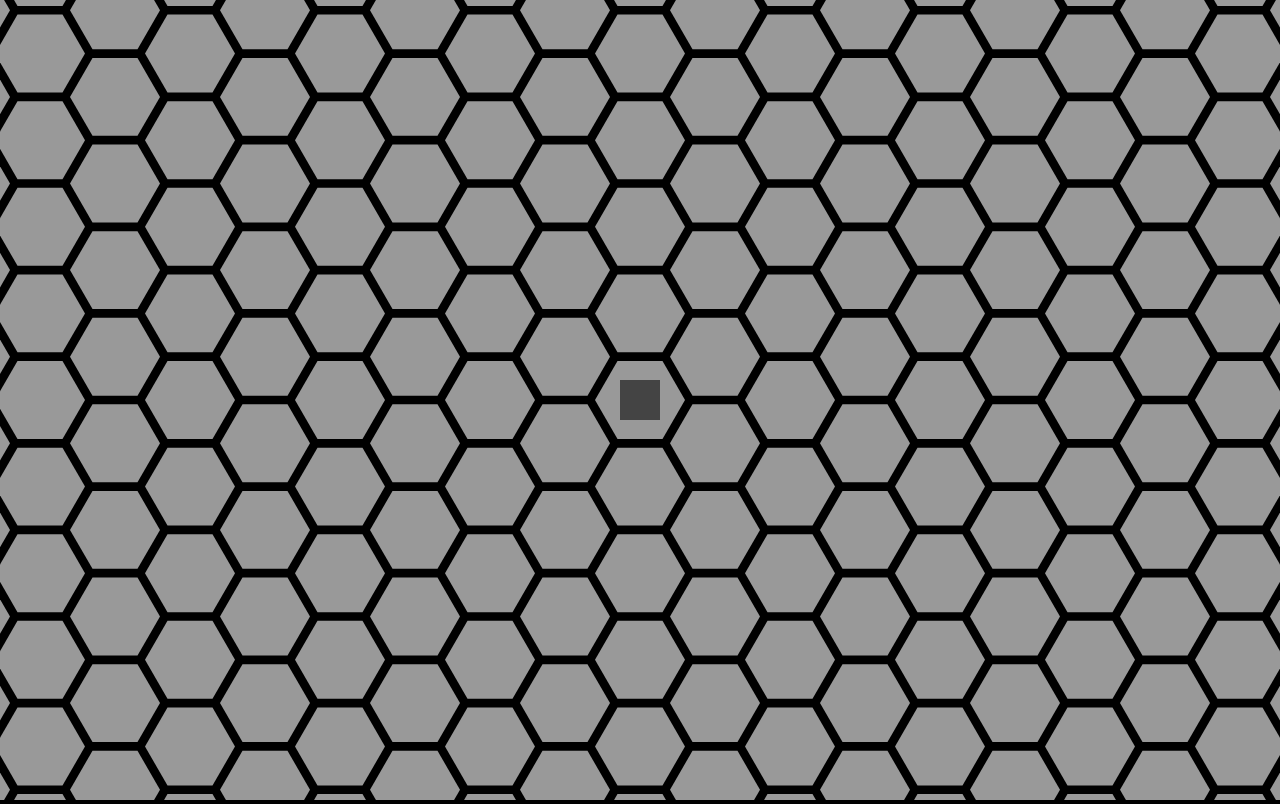
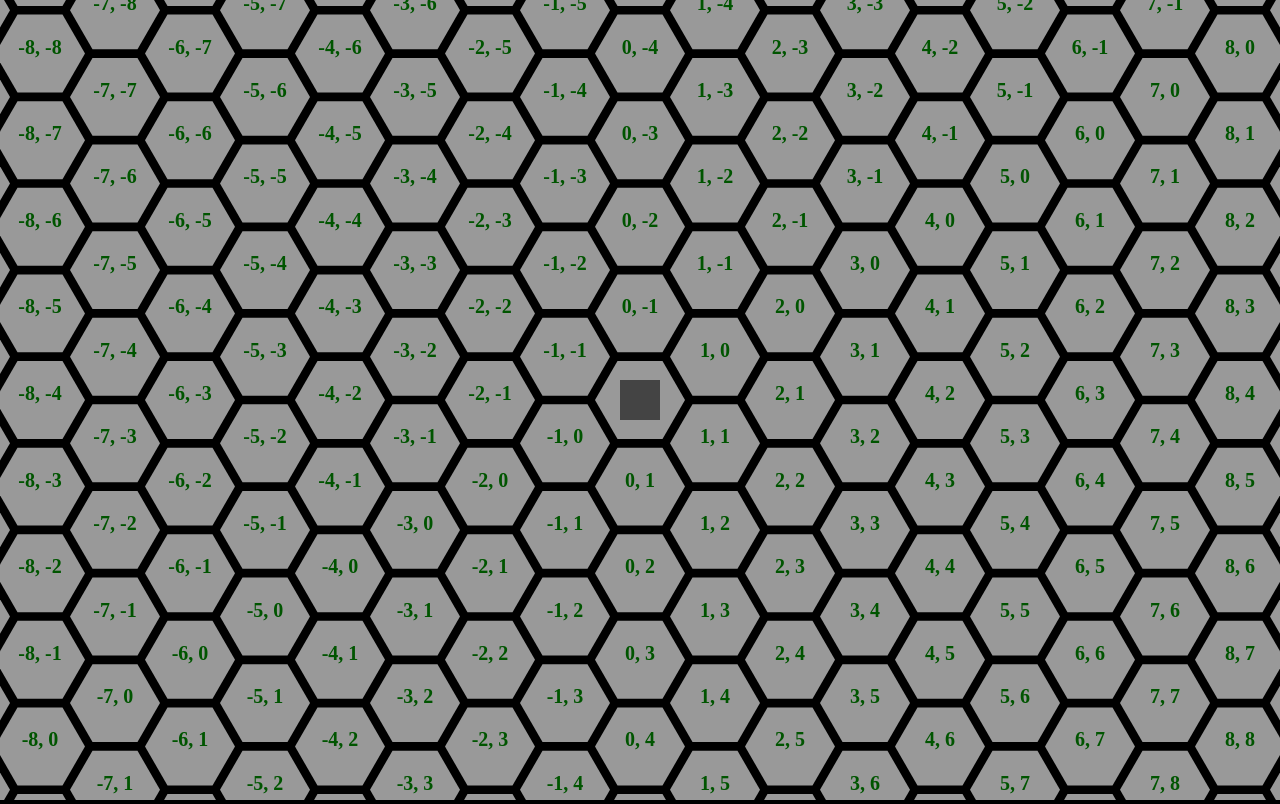
Before and after one commit to Dariadeer/hrts, a website with bundled scripts: page src/public/index.html in a window 1280 px wide. Built offline with nearby package versions, Linux system fonts and the light colour scheme; animation ran at ten frames a second.

Commit message:
I don't remember

```diff
--- a/src/public/client/Camera.ts
+++ /dev/null
@@ -1,182 +0,0 @@
-import Vector from "../utils/Vector.js";
-import CameraContext from "./CameraContext.js";
-import Scene from "./Scene.js";
-
-class Camera {
-
-    public static DEFAULT_ZOOM_SPEED = 0.0005;
-    public static DEFAULT_MOVEMENT_SPEED = 0.2;
-
-    public pos: Vector;
-    public screenPos: Vector = Vector.zero;
-    public container: HTMLElement;
-    public scene: Scene;
-
-    private previousTick: number;
-
-    public zoom: number;
-    public zoomSpeed: number;
-
-    private movement: { w: number, a: number, s: number, d: number };
-    private movementVector: Vector;
-    private movementSpeed: number;
-
-    public dragging: boolean;
-    public previousDraggingPoint: Vector;
-
-    public playing: boolean;
-    public debug: boolean;
-
-    private cameraContext: CameraContext;
-    private canvas: HTMLCanvasElement;
-    private context: CanvasRenderingContext2D;
-
-
-    constructor(scene: Scene, pos?: Vector, container?: HTMLElement) {
-
-        this.canvas = document.createElement('canvas');
-        const context: CanvasRenderingContext2D | null = this.canvas.getContext('2d');
-        if(!context) throw new Error('Failed to get the 2d rendering context of the canvas');
-
-        this.context = context;
-
-        this.container = container || document.body;
-        this.container.append(this.canvas);
-
-        this.previousTick = 0;
-
-        this.pos = pos || Vector.zero;
-        this.zoom = 1;
-        this.zoomSpeed = Camera.DEFAULT_ZOOM_SPEED;
-
-        this.movement = {
-            w: 0, a:0, s: 0, d: 0
-        };
-        this.movementVector = Vector.zero;
-        this.movementSpeed = Camera.DEFAULT_MOVEMENT_SPEED;
-
-        this.dragging = false;
-        this.previousDraggingPoint = Vector.zero;
-
-        this.scene = scene;
-        this.playing = false;
-
-        this.cameraContext = new CameraContext(this, this.context);
-        this.debug = false;
-
-        this.adjustSize();
-        this.handleResize();
-        this.handleInputs();
-    }
-
-    private adjustSize(): void {
-        const rect = this.container.getBoundingClientRect();
-        this.canvas.width = rect.width;
-        this.canvas.height = rect.height;
-        this.screenPos = new Vector(this.canvas.width / 2, this.canvas.height / 2);
-    }
-
-    private handleResize(): void {
-        window.addEventListener('resize', () => this.adjustSize());
-    }
-
-    private handleInputs(): void {
-        window.addEventListener('wheel', (event) => {
-            const zoom = this.zoom;
-            this.zoom /= 1 + event.deltaY * this.zoomSpeed;
-            const deltaZoom = (1 / zoom - 1 / this.zoom);
-            this.pos = this.pos.add(new Vector(deltaZoom * event.x, deltaZoom * event.y));
-        });
-
-        window.addEventListener('keydown', (e) => {
-            switch(e.key) {
-                case 'w':
-                case 'a':
-                case 's':
-                case 'd':
-                    this.movement[e.key] = 1;
-                    this.updateMovementVector();
-            }
-        });
-
-        window.addEventListener('keyup', (e) => {
-            switch(e.key) {
-                case 'w':
-                case 'a':
-                case 's':
-                case 'd':
-                    this.movement[e.key] = 0;
-                    this.updateMovementVector();
-            }
-        });
-
-        this.canvas.addEventListener('mousedown', (e) => {
-            e.preventDefault();
-            if(e.button) {
-                console.log('Down')
-                this.dragging = true;
-                this.previousDraggingPoint = new Vector(e.x, e.y);
-            }
-        });
-
-        window.oncontextmenu = (e) => e.preventDefault();
-
-        window.addEventListener('mouseup', (e) => {
-            e.preventDefault();
-            if(e.button) {
-                console.log('Up')
-                this.dragging = false;
-            }
-        });
-
-        window.addEventListener('mousemove', (e) => {
-            e.preventDefault();
-            if(this.dragging) {
-                console.log('Dragging')
-                const currentDraggingPoint = new Vector(e.x, e.y);
-                this.pos = this.pos.sub(currentDraggingPoint.sub(this.previousDraggingPoint).div(this.zoom));
-                this.previousDraggingPoint = currentDraggingPoint;
-            }
-        });
-    }
-
-    private updateMovementVector() {
-        this.movementVector = new Vector(this.movement.d - this.movement.a, this.movement.s - this.movement.w).normalise().scale(this.movementSpeed);
-    }
-
-    private updatePosition(dt: number) {
-        this.pos = this.pos.add(this.movementVector.scale(dt));
-    }
-
-    public play() {
-        this.playing = true;
-        this.previousTick = Date.now();
-        this.update(this.previousTick);
-    }
-
-    public stop() {
-        this.playing = false;
-    }
-
-    private clear() {
-        this.context.clearRect(0, 0, this.canvas.width, this.canvas.height);
-    }
-
-    private update(time: number) {
-        if(!this.playing) return;
-        requestAnimationFrame(this.update.bind(this));
-
-        const deltaTime = time - this.previousTick;
-        this.previousTick = time;
-
-        this.updatePosition(deltaTime);
-
-        this.clear();
-        for(let view of this.scene.views) {
-            view.display(this.cameraContext);
-        }
-
-    }
-}
-
-export default Camera;
--- /dev/null
+++ b/src/public/client/camera/Camera.ts
@@ -0,0 +1,127 @@
+import Vector from "../../utils/Vector.js";
+import CameraContext from "./CameraContext.js";
+import Scene from "../Scene.js";
+import CameraController from "./CameraController.js";
+
+class Camera {
+
+    public static DEFAULT_ZOOM_SPEED = 0.0005;
+    public static DEFAULT_MOVEMENT_SPEED = 0.5;
+
+    public zoom: number;
+
+    public pos: Vector;
+    public screenPos: Vector = Vector.zero;
+    public container: HTMLElement;
+    public scene: Scene;
+
+    private previousTick: number;
+
+    public dpr: number;
+    public width: number;
+    public height: number;
+
+    public playing: boolean;
+    public debug: boolean;
+
+    public movementVector: Vector;
+
+    // public onCellClicked: Function;
+
+    private cameraController: CameraController;
+    private cameraContext: CameraContext;
+    private canvas: HTMLCanvasElement;
+    private context: CanvasRenderingContext2D;
+
+    constructor(scene: Scene, pos?: Vector, container?: HTMLElement) {
+
+        this.canvas = document.createElement('canvas');
+        this.canvas.className = 'camera';
+        const context: CanvasRenderingContext2D | null = this.canvas.getContext('2d');
+        if(!context) throw new Error('Failed to get the 2d rendering context of the canvas');
+
+        this.context = context;
+
+        this.container = container || document.body;
+        this.container.append(this.canvas);
+
+        this.previousTick = 0;
+
+        this.dpr = window.devicePixelRatio;
+        this.width = 0;
+        this.height = 0;
+
+        this.zoom = 1;
+
+        this.pos = pos || Vector.zero;
+        this.movementVector = Vector.zero;
+
+        this.scene = scene;
+        this.playing = false;
+
+        this.cameraController = new CameraController(this, this.canvas);
+        this.cameraContext = new CameraContext(this, this.context);
+        this.debug = false;
+
+        this.adjustSize();
+        this.disableContextMenu();
+
+        window.addEventListener('resize', () => this.adjustSize());
+    }
+
+    private adjustSize(): void {
+        const rect = this.container.getBoundingClientRect();
+        this.width = rect.width * this.dpr;
+        this.height = rect.height * this.dpr;
+
+        this.canvas.width = this.width;
+        this.canvas.height = this.height;
+
+        this.context.scale(this.dpr, this.dpr);
+
+        this.screenPos = new Vector(this.width / 2, this.height / 2).div(this.dpr);
+    }
+
+    private disableContextMenu(): void {
+        window.oncontextmenu = (e) => e.preventDefault();
+    }
+
+    public updateMovementVector(movement: Vector) {
+        this.movementVector = movement;
+    }
+
+    private updatePosition(dt: number) {
+        this.pos = this.pos.add(this.movementVector.scale(dt));
+    }
+
+    public play() {
+        this.playing = true;
+        this.previousTick = Date.now();
+        this.update(this.previousTick);
+    }
+
+    public stop() {
+        this.playing = false;
+    }
+
+    private clear() {
+        this.context.clearRect(0, 0, this.canvas.width, this.canvas.height);
+    }
+
+    private update(time: number) {
+        if(!this.playing) return;
+        requestAnimationFrame(this.update.bind(this));
+
+        const deltaTime = time - this.previousTick;
+        this.previousTick = time;
+
+        this.updatePosition(deltaTime);
+
+        this.clear();
+        for(let view of this.scene.views) {
+            view.display(this.cameraContext);
+        }
+    }
+}
+
+export default Camera;
--- a/src/public/client/CameraContext.ts
+++ b/src/public/client/camera/CameraContext.ts
@@ -1,4 +1,4 @@
-import Vector from "../utils/Vector";
+import Vector from "../../utils/Vector";
 import Camera from "./Camera";
 
 class CameraContext {
@@ -17,8 +17,12 @@ class CameraContext {
         this.colorMap = new Map<number, string>;
     }
 
-    globalToLocal(v: Vector): [number, number] {
-        return v.add(this.camera.screenPos).sub(this.camera.pos).scale(this.camera.zoom).components();
+    globalToLocal(v: Vector): Vector {
+        return v.add(this.camera.screenPos).sub(this.camera.pos).scale(this.camera.zoom);
+    }
+
+    globalToLocalAsArray(v: Vector): [number, number] {
+        return this.globalToLocal(v).components();
     }
 
     beginPath(): void {
@@ -34,7 +38,7 @@ class CameraContext {
     }
 
     fillRect(v: Vector, d: Vector): void {
-        this.context.fillRect(...this.globalToLocal(v), ...d.scale(this.camera.zoom).components());
+        this.context.fillRect(...this.globalToLocalAsArray(v), ...d.scale(this.camera.zoom).components());
     }
 
     setColor(color: number): void {
@@ -47,19 +51,28 @@ class CameraContext {
     }
 
     lineTo(v: Vector): void {
-        this.context.lineTo(...this.globalToLocal(v));
+        this.context.lineTo(...this.globalToLocalAsArray(v));
     }
 
     moveTo(v: Vector): void {
-        this.context.moveTo(...this.globalToLocal(v));
+        this.context.moveTo(...this.globalToLocalAsArray(v));
     }
 
-    debugText(text: string, v: Vector) {
+    debugText(text: string, v: Vector): void {
         if(this.camera.debug) {
+            this.context.font = 'bold ' + ((this.camera.zoom * 20) | 0) + 'px serif';
             this.context.textAlign = 'center';
             this.setColor(CameraContext.DEBUG_COLOR);
-            this.context.fillText(text, ...this.globalToLocal(v));
+            this.context.fillText(text, ...this.globalToLocalAsArray(v));
         }
+    }
+
+    isInFieldOfView(v: Vector, globalMargin: number): boolean {
+        const localPos = this.globalToLocal(v);
+        const localMargin = globalMargin * this.camera.zoom;
+        return localPos.x > -localMargin && localPos.y > -localMargin
+            && localPos.x < localMargin + this.camera.width
+            && localPos.y < localMargin + this.camera.height;
     }
 }
 
--- /dev/null
+++ b/src/public/client/camera/CameraController.ts
@@ -0,0 +1,109 @@
+import Vector from "../../utils/Vector.js";
+import Camera from "./Camera.js";
+
+class CameraController {
+
+    private camera: Camera;
+    private cameraElement: HTMLElement;
+
+    public dragging: boolean;
+    public previousDraggingPoint: Vector;
+
+    public zoomSpeed: number;
+
+    public movement: MovementObject;
+    private movementSpeed: number;
+
+    constructor(camera: Camera, cameraElement: HTMLElement) {
+        this.camera = camera;
+        this.cameraElement = cameraElement;
+
+        this.zoomSpeed = Camera.DEFAULT_ZOOM_SPEED;
+
+
+        this.movement = {
+            w: 0, a:0, s: 0, d: 0
+        };
+        this.movementSpeed = Camera.DEFAULT_MOVEMENT_SPEED;
+
+        this.dragging = false;
+        this.previousDraggingPoint = Vector.zero;
+
+        this.init();
+    }
+
+    private init(): void {
+        window.addEventListener('keydown', this.keydown.bind(this));
+        window.addEventListener('keyup', this.keyup.bind(this));
+
+        window.addEventListener('wheel', this.wheel.bind(this));
+
+        this.cameraElement.addEventListener('mousedown', this.mousedown.bind(this));
+        window.addEventListener('mouseup', this.mouseup.bind(this));
+        window.addEventListener('mousemove', this.mousemove.bind(this));
+    }
+
+    private keydown(event: KeyboardEvent): void {
+        switch(event.key) {
+            case 'w':
+            case 'a':
+            case 's':
+            case 'd':
+                this.movement[event.key] = 1;
+                this.camera.updateMovementVector(this.getMovementVector());
+        }
+    }
+
+    private keyup(event: KeyboardEvent): void {
+        switch(event.key) {
+            case 'w':
+            case 'a':
+            case 's':
+            case 'd':
+                this.movement[event.key] = 0;
+                this.camera.updateMovementVector(this.getMovementVector());
+        }
+    }
+
+    private mousedown(event: MouseEvent): void {
+        if(event.button) {
+            this.dragging = true;
+            this.previousDraggingPoint = new Vector(event.x, event.y);
+        }
+    }
+
+    private mouseup(event: MouseEvent): void {
+        if(event.button) {
+            this.dragging = false;
+        }
+    }
+
+    private mousemove(event: MouseEvent): void {
+        if(this.dragging) {
+            const currentDraggingPoint = new Vector(event.x, event.y);
+            this.camera.pos = this.camera.pos.sub(currentDraggingPoint.sub(this.previousDraggingPoint).div(this.camera.zoom));
+            this.previousDraggingPoint = currentDraggingPoint;
+        }
+    }
+
+    private wheel(event: WheelEvent): void {
+        const zoom = this.camera.zoom;
+        this.camera.zoom /= 1 + event.deltaY * this.zoomSpeed;
+        const deltaZoom = (1 / zoom - 1 / this.camera.zoom);
+        this.camera.pos = this.camera.pos.add(new Vector(deltaZoom * event.x, deltaZoom * event.y));
+        this.camera.updateMovementVector(this.getMovementVector());
+    }
+
+    private getMovementVector(): Vector {
+        return new Vector(this.movement.d - this.movement.a, this.movement.s - this.movement.w).div(this.camera.zoom).scale(this.movementSpeed);
+    }
+}
+
+type MovementObject = {
+    w: number;
+    a: number;
+    s: number;
+    d: number;
+}
+
+export default CameraController;
--- a/src/public/client/views/CellView.ts
+++ b/src/public/client/views/CellView.ts
@@ -2,7 +2,7 @@ import Cell from "../../logic/Cell.js";
 import Entity from "../../logic/Entity.js";
 import GameObject from "../../logic/GameObject.js";
 import Hexagon from "../../utils/Hexagon.js";
-import CameraContext from "../CameraContext.js";
+import CameraContext from "../camera/CameraContext.js";
 import EntityView from "./EntityView.js";
 import GameObjectView from "./GameObjectView.js";
 import View from "./View.js";
@@ -11,12 +11,14 @@ class CellView extends Hexagon implements View {
 
     static PADDING = 0.1;
     public cell: Cell;
+    public radius: number;
     public gameObjectView: GameObjectView | undefined;
 
     constructor(cell: Cell, radius: number) {
-        super(cell.pos.toHex(radius), radius * (1 - CellView.PADDING));
+        super(cell.pos.toHexCenter(radius), radius * (1 - CellView.PADDING));
 
         this.cell = cell;
+        this.radius = radius;
         this.trackCellContent();
     }
 
@@ -30,6 +32,9 @@ class CellView extends Hexagon implements View {
     }
 
     public display(cameraContext: CameraContext): void {
+
+        if(!cameraContext.isInFieldOfView(this.pos, this.radius)) return;
+
         cameraContext.beginPath();
         cameraContext.moveTo(this.verteces[5]);
         for(let v of this.verteces) {
--- a/src/public/client/views/EntityView.ts
+++ b/src/public/client/views/EntityView.ts
@@ -1,6 +1,6 @@
 import Entity from "../../logic/Entity.js";
 import Vector from "../../utils/Vector.js";
-import CameraContext from "../CameraContext.js";
+import CameraContext from "../camera/CameraContext.js";
 import CellView from "./CellView.js";
 import GameObjectView from "./GameObjectView.js";
 import View from "./View.js";
--- a/src/public/client/views/GameObjectView.ts
+++ b/src/public/client/views/GameObjectView.ts
@@ -1,11 +1,9 @@
 import GameObject from "../../logic/GameObject.js";
-import Vector from "../../utils/Vector.js";
-import CameraContext from "../CameraContext.js";
+import CameraContext from "../camera/CameraContext.js";
 import CellView from "./CellView.js";
-import EntityView from "./EntityView.js";
 import View from "./View.js";
 
-class GameObjectView implements View {
+abstract class GameObjectView implements View {
 
     public gameObject: GameObject;
     public cellView: CellView;
@@ -15,7 +13,7 @@ class GameObjectView implements View {
         this.cellView = cellView;
     }
 
-    display(cameraContext: CameraContext): void {}
+    public abstract display(cameraContext: CameraContext): void;
 }
 
 export default GameObjectView;
--- a/src/public/client/views/HexMapView.ts
+++ b/src/public/client/views/HexMapView.ts
@@ -1,5 +1,5 @@
 import HexMap from '../../logic/HexMap.js';
-import CameraContext from '../CameraContext.js';
+import CameraContext from '../camera/CameraContext.js';
 import CellView from './CellView.js';
 import View from './View.js';
 
--- a/src/public/client/views/View.ts
+++ b/src/public/client/views/View.ts
@@ -1,4 +1,4 @@
-import CameraContext from "../CameraContext";
+import CameraContext from "../camera/CameraContext";
 
 interface View {
     display(cameraContext: CameraContext): void;
--- a/src/public/main.ts
+++ b/src/public/main.ts
@@ -1,5 +1,5 @@
 import HexMap from './logic/HexMap.js';
-import Camera from './client/Camera.js';
+import Camera from './client/camera/Camera.js';
 import HexMapView from './client/views/HexMapView.js';
 import Scene from './client/Scene.js';
 import StatManager from './logic/StatManager.js';
@@ -7,7 +7,7 @@ import Entity from './logic/Entity.js';
 import Vector from './utils/Vector.js';
 
 const map = new HexMap();
-map.generateArena(100);
+map.generateArena(10);
 const mapView = new HexMapView(map, 50);
 
 const entity = new Entity(new StatManager(100, 100, 0), new StatManager(10, 10, 0), 0.01);
@@ -15,7 +15,7 @@ map.getCell(new Vector(0, 0))?.setContent(entity);
 
 const scene = new Scene();
 const camera = new Camera(scene);
-// camera.debug = true;
+camera.debug = true;
 camera.play();
 
 scene.pushView(mapView);
--- a/src/public/style.css
+++ b/src/public/style.css
@@ -1,7 +1,12 @@
-html, body {
+body {
     margin: 0;
     width: 100vw;
     height: 100vh;
     background-color: black;
     overflow-y: hidden;
 }
+
+.camera {
+    width: 100%;
+    height: 100%;
+}
--- a/src/public/utils/Vector.ts
+++ b/src/public/utils/Vector.ts
@@ -10,6 +10,7 @@ class Vector {
 
     public static sin30 = Math.sin(Math.PI / 6);
     public static sin60 = Math.sin(Math.PI / 3);
+    public static tan60 = Math.tan(Math.PI / 3);
 
     public x: number;
     public y: number;
@@ -60,8 +61,33 @@ class Vector {
         return [this.x, this.y];
     }
 
-    public toHex(r: number) {
+    public toHexCenter(r: number): Vector {
         return new Vector((1 + Vector.sin30) * r * this.x, Vector.sin60 * (2 * this.y - this.x) * r);
+    }
+
+    public toHex1(hexSize: number): Vector {
+        const x = this.x / 1.5 / hexSize;
+        const guess = new Vector(x, (this.y / Vector.sin60 / hexSize - Math.round(x)) / 2);
+        const fraction = guess.sub(guess.floor());
+        let rounded = guess.round();
+        if(fraction.x >= 0.5 && fraction.x < 0.667) {
+            if(fraction.y >= 0.25 && fraction.y <= 0.5 && (fraction.y - 0.25)/(fraction.x - 0.5) > Vector.tan60) {
+                rounded = rounded.add(new Vector(-1, 1));
+            }
+
+            if(fraction.y >= 0.5 && fraction.y <= 0.75 && (fraction.y - 0.75)/(fraction.x - 0.5) < -Vector.tan60) {
+                rounded = rounded.add(new Vector(-1, 0));
+            }
+        } else if(fraction.x > 0.333 && fraction.x <= 0.5) {
+            if(fraction.y >= 0.25 &&  fraction.y <= 0.5 && (fraction.y - 0.5)/(fraction.x - 0.333) > -Vector.tan60) {
+                rounded = rounded.add(new Vector(1, 0));
+            }
+
+            if(fraction.y >= 0.5 && fraction.y <= 0.75 && (fraction.y - 0.5)/(fraction.x - 0.333) < Vector.tan60) {
+                rounded = rounded.add(new Vector(1, -1));
+            }
+        }
+        return rounded;
     }
 
     static direction(l: number, a: number) {
```
Also changed, not shown: src/public/client/Controller.ts (+16 -1 lines), src/test/collisionTest.ts (added, +1 -0 lines).
